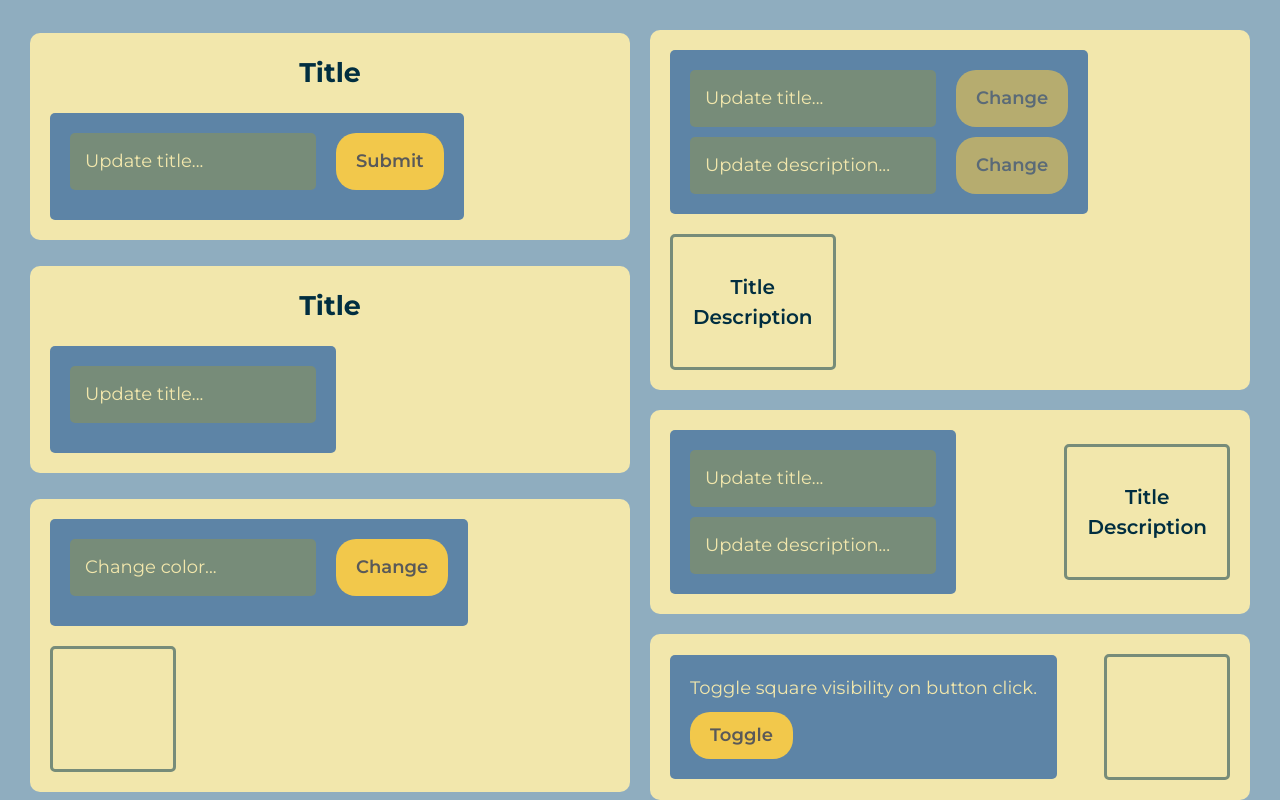
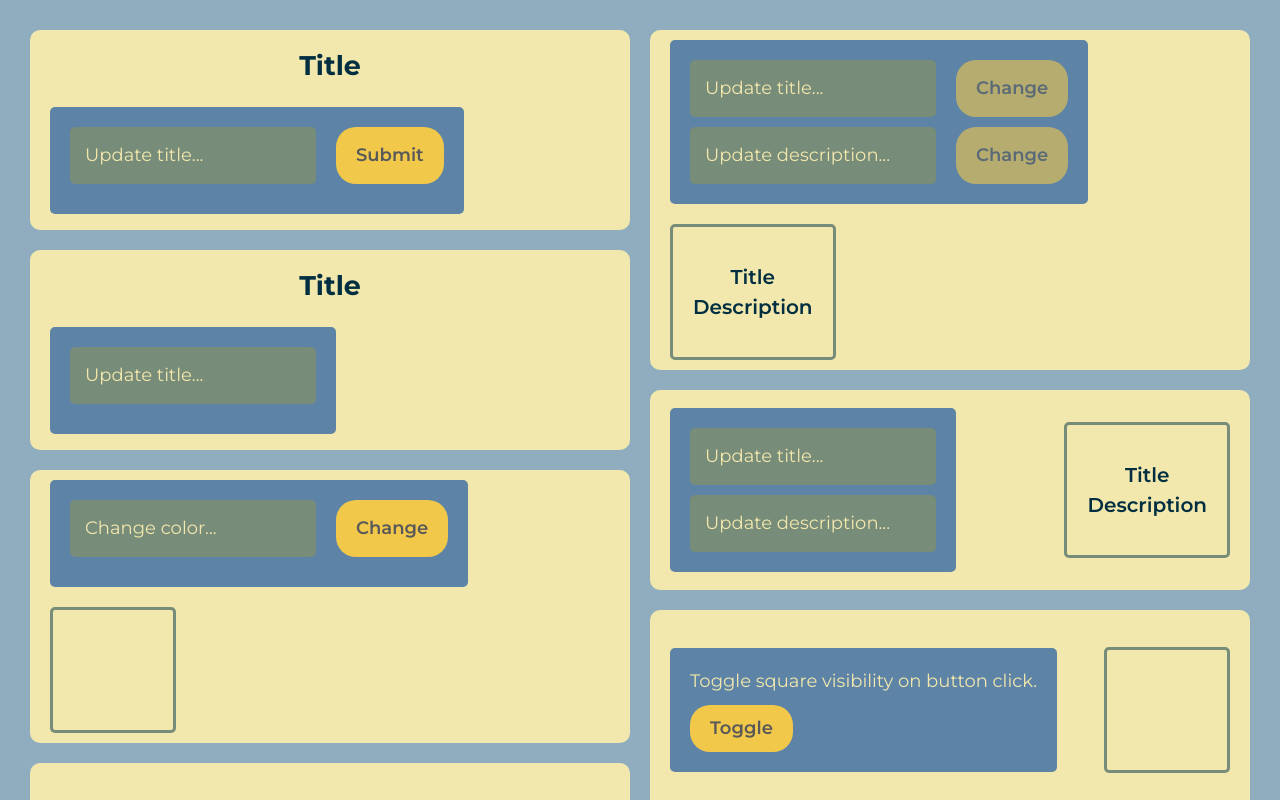
Before and after one commit to ArtisVansovics/md24_vue-event-emits, a Vue app: page / in a window 1280 px wide. Shown: the top 800 px of the page. Built offline with nearby package versions, Linux system fonts and the light colour scheme.

Commit message:
Improved app layout

```diff
--- a/src/components/EventContainer/EventContainer.scss
+++ b/src/components/EventContainer/EventContainer.scss
@@ -1,8 +1,9 @@
 .event-container {
   display: flex;
   flex-flow: column;
+  justify-content: center;
   gap: 20px;
-  padding: 20px;
+  padding: 10px 20px;
   border-radius: 10px;
   background-color: #F2E7AC;
 }
--- a/src/styles/App.scss
+++ b/src/styles/App.scss
@@ -25,6 +25,7 @@
 .column {
   display: grid;
   grid-template-columns: 1fr;
+  grid-template-rows: repeat(4, minmax(200px, max-content));
+  align-items: stretch;
   gap: 20px;
-  align-items: center;
 }
```
